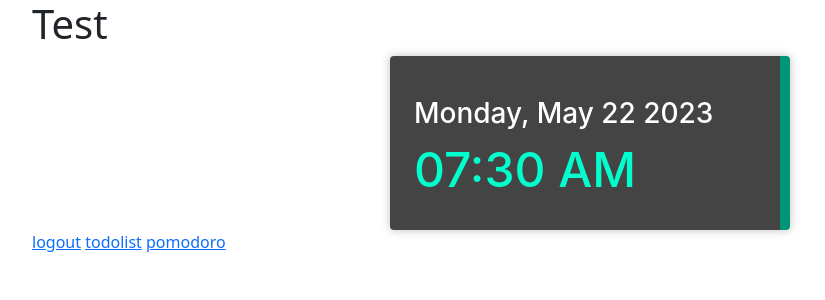
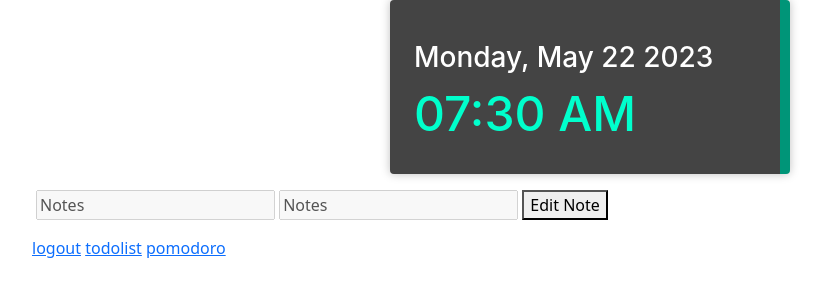
Before and after one commit to rahardjorahardjo/ProductivaRPL, a PHP site: page / in a window 1280 px wide. Shown: the top 300 px of the page, without its empty margins (50-875 px from the left). Run offline with PHP 8.4, Linux system fonts and the light colour scheme; a user stored in the database is signed in; tables that the repository leaves empty or names only in its code hold one stand-in row (values such as "Sample post").

Commit message:
add notes

```diff
--- a/rpl/index.php
+++ b/rpl/index.php
@@ -7,6 +7,25 @@ if (!isset($_SESSION["login"])) {
 }
 
 include 'config.php';
+
+//ambil user id
+$user_id = $_SESSION['user']['user_id'];
+
+//ambil data notes
+$query = mysqli_query($connection, "SELECT * FROM notes WHERE user_id = '$user_id'");
+$notes = mysqli_fetch_assoc($query);
+if(mysqli_num_rows($query) < 1){
+    $note_title = "Notes";
+    $note = "Notes";
+} else {
+    $note_title = $notes['note_title'];
+    $note = $notes['note'];
+
+}
+
+if( isset($_POST['editNote']) ){
+    header("Location: editNote.php");
+}
 
 ?>
 
@@ -23,12 +42,16 @@ include 'config.php';
     <title>Document</title>
 </head>
 <body>
-    <div class="container">
-        <h1>Test</h1>
-    </div>
     <div class="container datetime">
         <div class="date">Date</div>
         <div class="time">Time</div>
+    </div>
+    <div class="container p-3">
+        <form action="" method="post">
+        <input type="text" name="title" value="<?= $note_title ?>" disabled>
+        <input type="text" name="notes" value="<?= $note ?>" disabled>
+        <button type="submit" name="editNote">Edit Note</button>
+        </form>
     </div>
     <div class="container">
         <a href="signout.php">logout</a>
```
